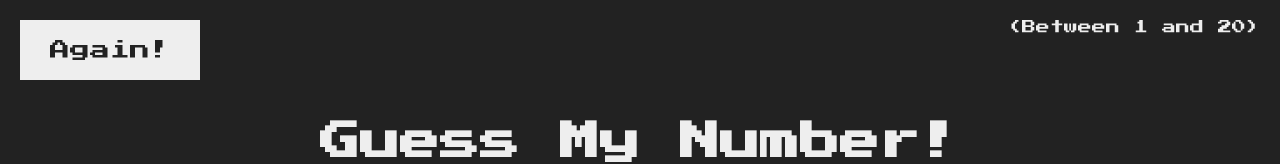
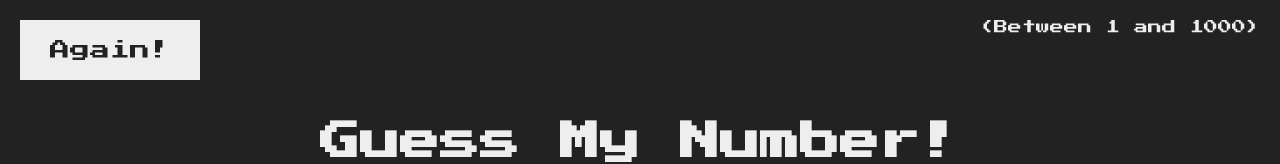
Before and after one commit to Desinorous/guess-the-number, a plain HTML site: page index.html in a window 1280 px wide. Shown: the top 164 px of the page. Drawn offline with Linux system fonts and the light colour scheme.

Commit message:
fix number between

```diff
--- a/index.html
+++ b/index.html
@@ -12,7 +12,7 @@
 <body>
   <header>
     <h1>Guess My Number!</h1>
-    <p class="between">(Between 1 and 20)</p>
+    <p class="between">(Between 1 and 1000)</p>
     <button class="btn again">Again!</button>
     <div class="number">?</div>
   </header>
```
